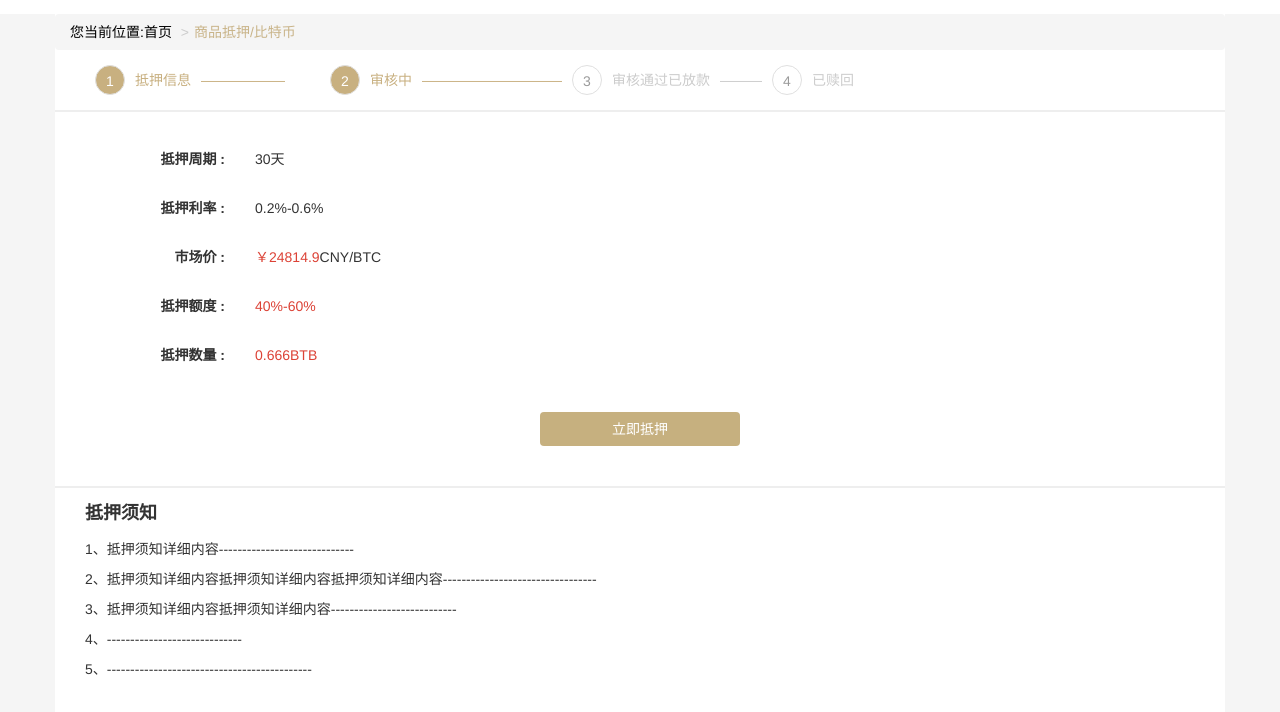
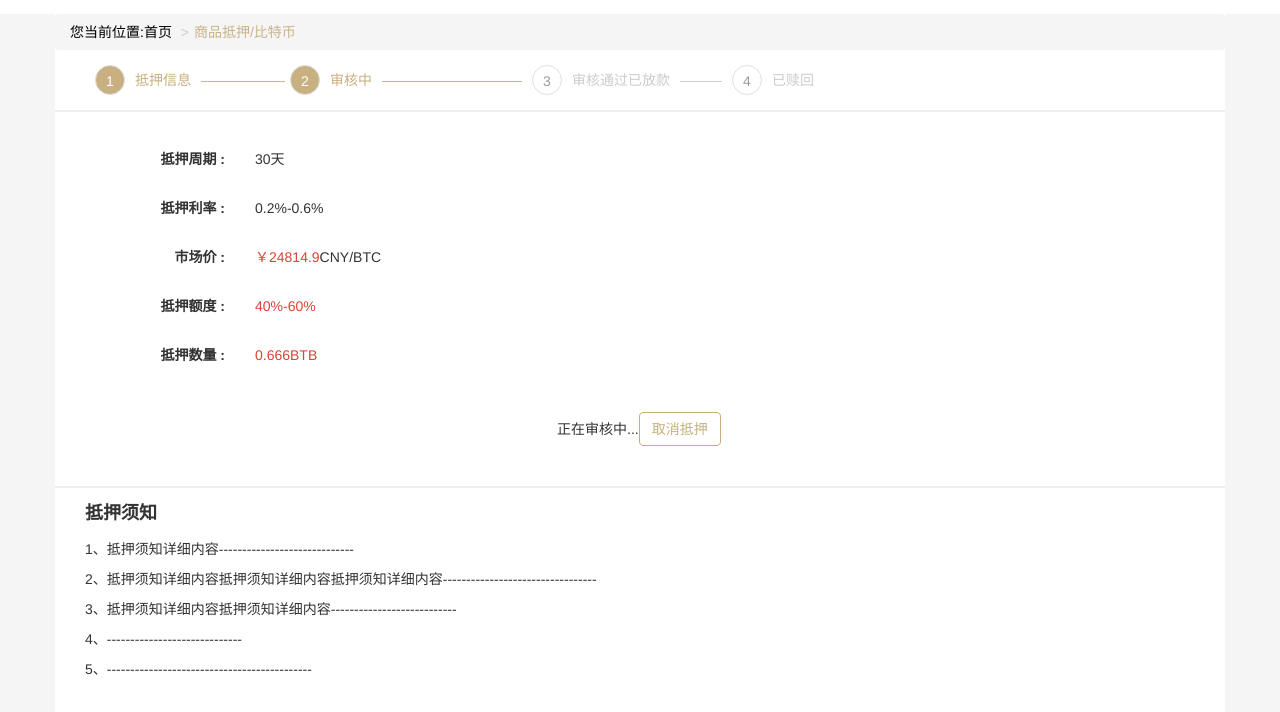
Before and after one commit to html546/Virtual-lending, a plain HTML site: page auditing.html in a window 1280 px wide. Shown: the part 88-800 px from the top of the page. Drawn offline with nearby package versions, Linux system fonts and the light colour scheme.

Commit message:
加取消按钮

```diff
--- a/auditing.html
+++ b/auditing.html
@@ -115,8 +115,9 @@
                 </div>
 
                 <div class="form-group occupy">
-                    <div class="row">
-                        <button type="submit" class="btn pledge-btn">立即抵押</button>
+                    <div class="auditing">
+                        <p class="form-control-static pull-left">正在审核中...</p>
+                        <button type="button" class="btn btn-default cancel">取消抵押</button>
                     </div>
                 </div>
             </form>
--- a/css/pledgebit.css
+++ b/css/pledgebit.css
@@ -24,6 +24,9 @@ a{
 .state{
     height: 30px;
     margin-bottom: 15px;
+}
+.state div.active4:nth-child(2) .circle{
+    margin-left: 0px;
 }
 .pledge-message .circle{
     display: inline-block;
@@ -114,3 +117,18 @@ a{
     background: #c6b07f;
     color: #fff;
 }
+/* 审核中 */
+.auditing{
+    display: block;
+    margin-left: auto;
+    margin-right: auto;
+    width: 166px;
+}
+.cancel{
+    border: 1px solid #c6b07f;
+    color: #c5b17c;
+}
+.cancel:hover,.cancel:focus,.cancel:active,.cancel:active:hover,.cancel:active:focus{
+    border: 1px solid #c6b07f;
+    color:#c5b17c;
+}
```
